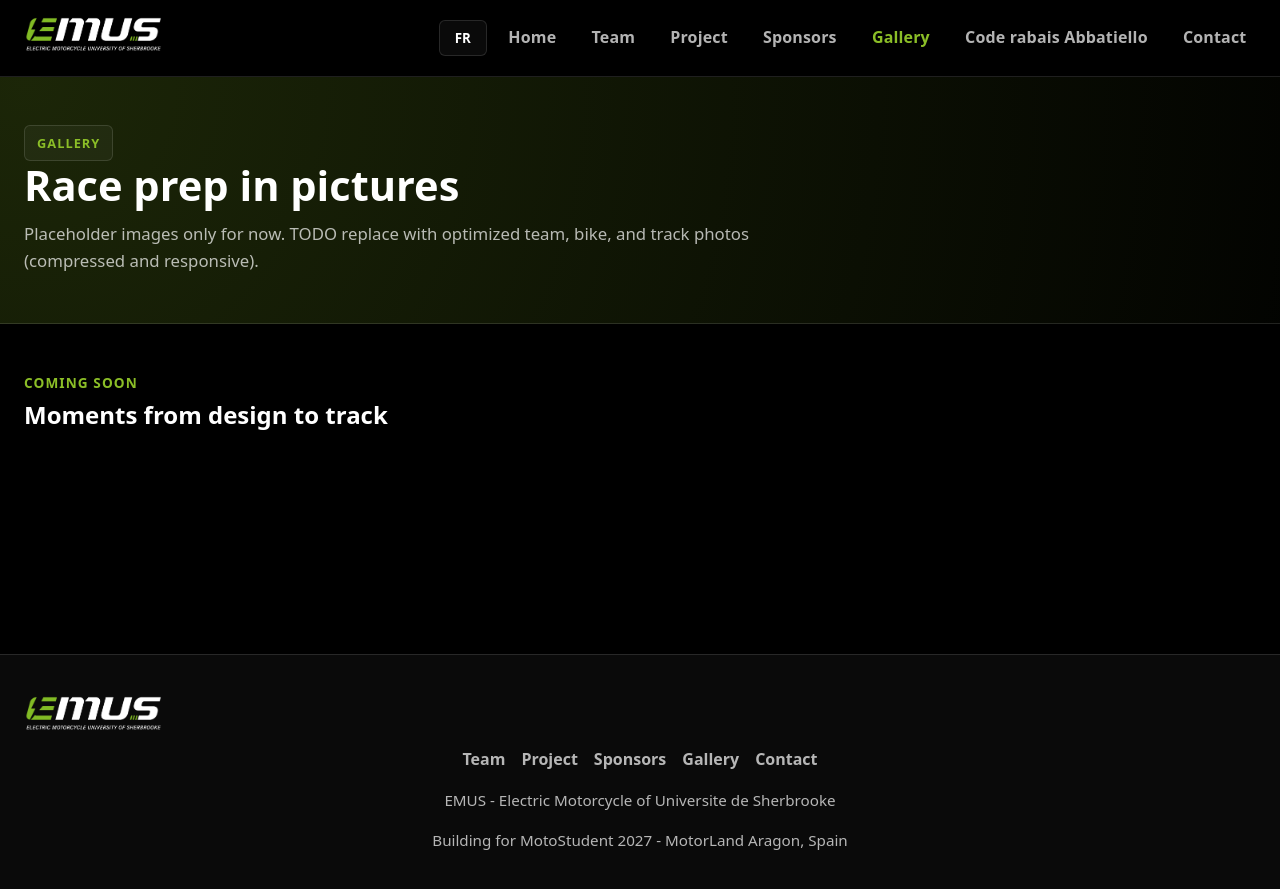
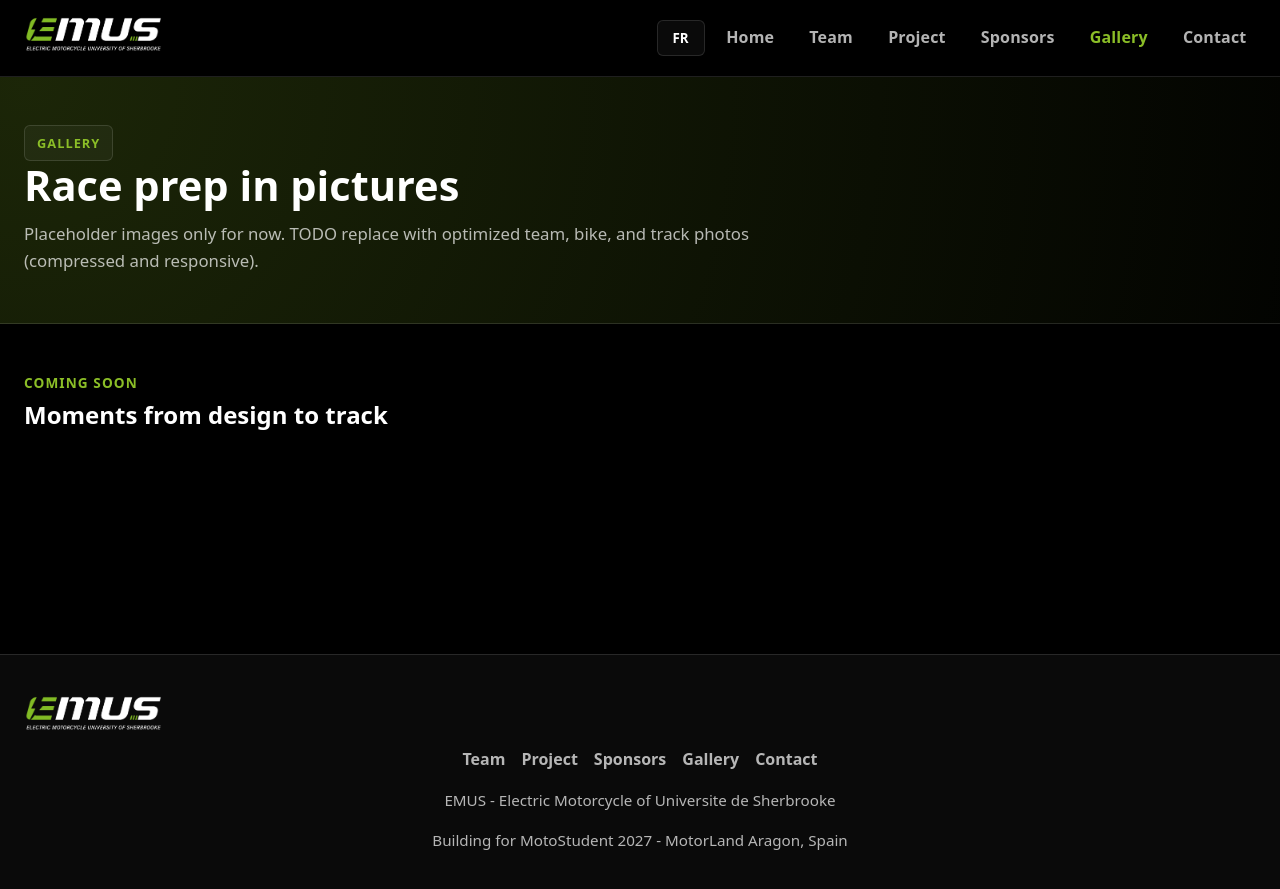
Before and after one commit to EMUS-MotoStudentUdeS/emus_website, a Jekyll site: the page built from gallery.html, in a window 1280 px wide. Shown: the top 889 px of the page. Built offline with Jekyll 4.4.1, drawn with Linux system fonts in a browser that asks for light colours.

Commit message:
enlever le lien vers code rabais dans le header

```diff
--- a/_includes/header.html
+++ b/_includes/header.html
@@ -27,7 +27,6 @@
       <li><a href="{{ '/project/' | relative_url }}" class="{% if page.url contains '/project' %}active{% endif %}" data-i18n-key="site.nav.project">Project</a></li>
       <li><a href="{{ '/sponsors/' | relative_url }}" class="{% if page.url contains '/sponsors' %}active{% endif %}" data-i18n-key="site.nav.sponsors">Sponsors</a></li>
       <li><a href="{{ '/gallery/' | relative_url }}" class="{% if page.url contains '/gallery' %}active{% endif %}" data-i18n-key="site.nav.gallery">Gallery</a></li>
-      <li><a href="{{ '/code-rabais-abatiello/' | relative_url }}" class="{% if page.url contains '/code-rabais-abatiello' %}active{% endif %}">Code rabais Abbatiello</a></li>
       <li><a href="{{ '/contact/' | relative_url }}" class="{% if page.url contains '/contact' %}active{% endif %}" data-i18n-key="site.nav.contact">Contact</a></li>
     </ul>
   </nav>
```
